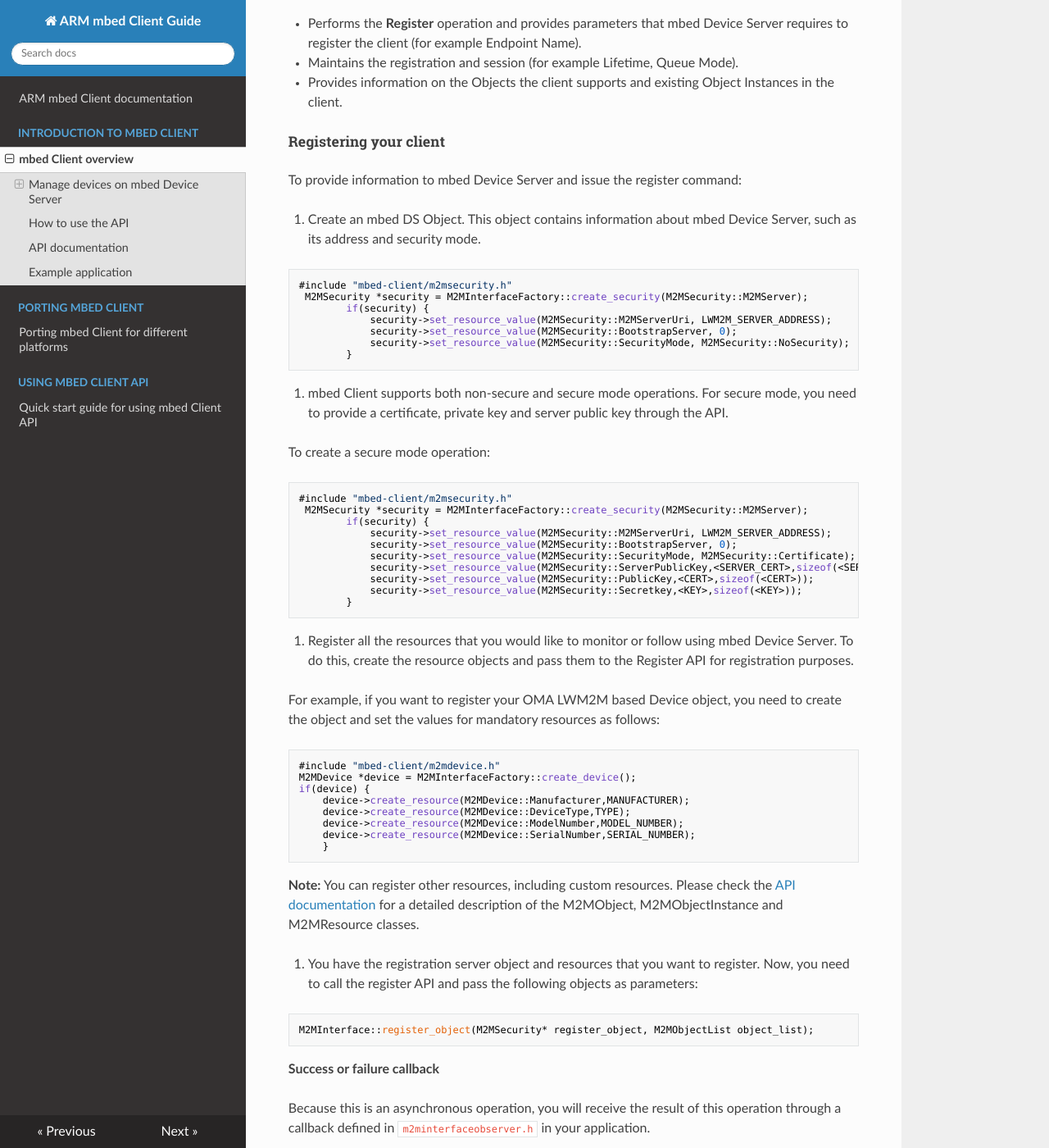
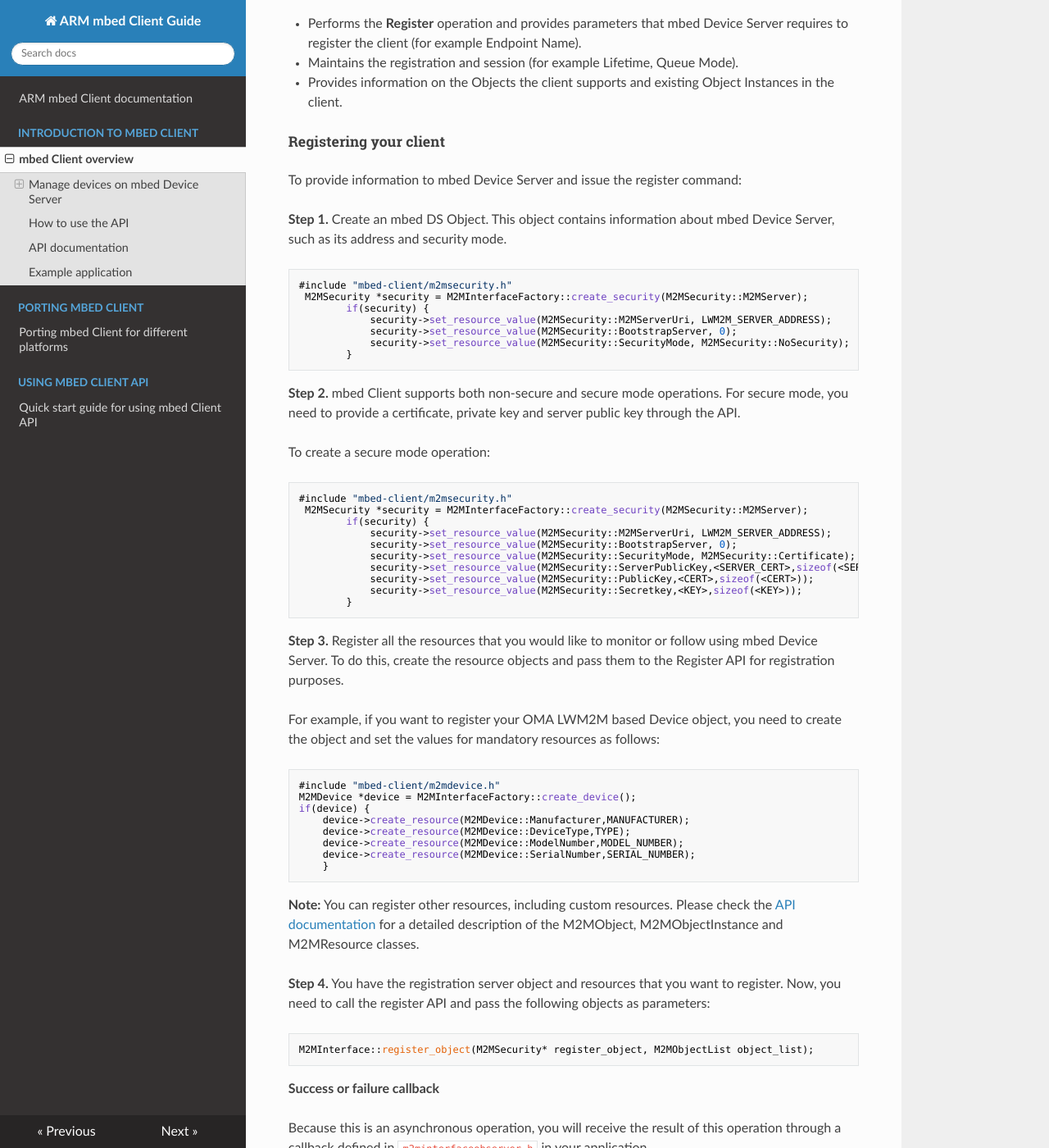
Before and after one commit to ARMmbed/mbed-client, an MkDocs documentation site: the page built from docs/Introduction.md, in a window 1280 px wide and 1400 px high, scrolled down 1469 px. Shown: the whole window at 82% size. Built offline with MkDocs 1.6.1, drawn with Linux system fonts in a browser that asks for light colours; nearby versions of some CDN libraries; old or Windows-style settings are respelled for this version of MkDocs.

Commit message:
more edits

````diff
--- a/docs/Introduction.md
+++ b/docs/Introduction.md
@@ -66,7 +66,7 @@
 
 To provide information to mbed Device Server and issue the register command:
 
-1. Create an mbed DS Object. This object contains information about mbed Device Server, such as its address and security mode.
+**Step 1.** Create an mbed DS Object. This object contains information about mbed Device Server, such as its address and security mode.
 
 ```
 #include "mbed-client/m2msecurity.h"
@@ -78,7 +78,7 @@
         }
 ```
 
-2. mbed Client supports both non-secure and secure mode operations. For secure mode, you need to provide a certificate, private key and server public key through the API.
+**Step 2.** mbed Client supports both non-secure and secure mode operations. For secure mode, you need to provide a certificate, private key and server public key through the API.
 
 To create a secure mode operation:
 
@@ -95,7 +95,7 @@
         }
 ```
 
-3. Register all the resources that you would like to monitor or follow using mbed Device Server. To do this, create the resource objects and pass them to the Register API for registration purposes.
+**Step 3.** Register all the resources that you would like to monitor or follow using mbed Device Server. To do this, create the resource objects and pass them to the Register API for registration purposes.
 
 For example, if you want to register your OMA LWM2M based Device object, you need to create the object and set the values for mandatory resources as follows:
 
@@ -112,7 +112,7 @@
 
 **Note:** You can register other resources, including custom resources. Please check the [API documentation](https://docs.mbed.com/docs/mbed-client-guide/en/latest/api/annotated.html) for a detailed description of the M2MObject, M2MObjectInstance and M2MResource classes.
 
-4. You have the registration server object and resources that you want to register. Now, you need to call the register API and pass the following objects as parameters:
+**Step 4.** You have the registration server object and resources that you want to register. Now, you need to call the register API and pass the following objects as parameters:
 
 ```
 M2MInterface::register_object(M2MSecurity* register_object, M2MObjectList object_list);
````
